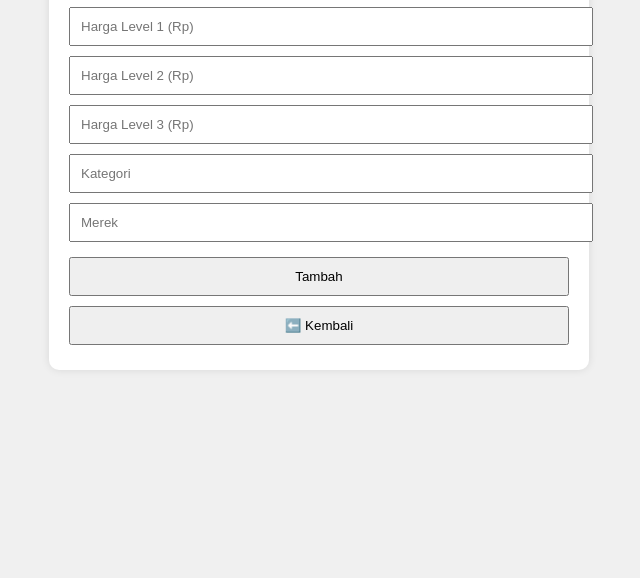
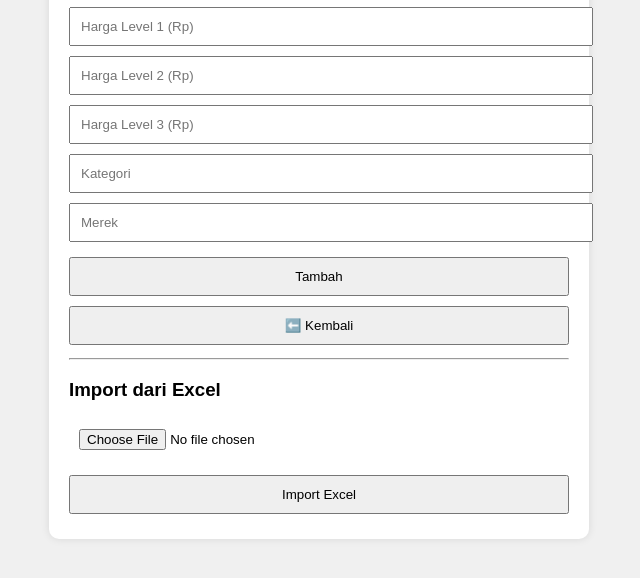
Before and after one commit to Dev-aksa/Katalog-Harga, a plain HTML site: page tambah.html in a window 1280 px wide. Shown: the part 158-736 px from the top of the page, without its empty margins (321-961 px from the left). Drawn offline with Linux system fonts and the light colour scheme; no server answers.

Commit message:
Update tambah.html

```diff
--- a/tambah.html
+++ b/tambah.html
@@ -10,27 +10,30 @@
   <div class="container">
     <h2>Tambah Barang</h2>
 
-    <!-- Nama -->
+    <!-- Input Manual -->
     <input type="text" id="nama" placeholder="Nama Barang" />
-
-    <!-- Level Harga -->
     <input type="number" id="hargaLevel1" placeholder="Harga Level 1 (Rp)" />
     <input type="number" id="hargaLevel2" placeholder="Harga Level 2 (Rp)" />
     <input type="number" id="hargaLevel3" placeholder="Harga Level 3 (Rp)" />
-
-    <!-- Kategori dengan datalist -->
     <input list="listKategori" id="kategori" placeholder="Kategori" />
     <datalist id="listKategori"></datalist>
-
-    <!-- Merek dengan datalist -->
     <input list="listMerek" id="merek" placeholder="Merek" />
     <datalist id="listMerek"></datalist>
 
     <!-- Tombol -->
     <button onclick="tambahBarang()">Tambah</button>
     <button onclick="location.href='dashboard.html'">⬅️ Kembali</button>
+
+    <hr />
+
+    <!-- Fitur Import Excel -->
+    <h3>Import dari Excel</h3>
+    <input type="file" id="excelFile" accept=".xlsx" />
+    <button onclick="importDariExcel()">Import Excel</button>
   </div>
 
+  <!-- Script -->
+  <script src="https://cdn.jsdelivr.net/npm/xlsx@0.18.5/dist/xlsx.full.min.js"></script>
   <script src="tambah.js"></script>
 </body>
 </html>
```
